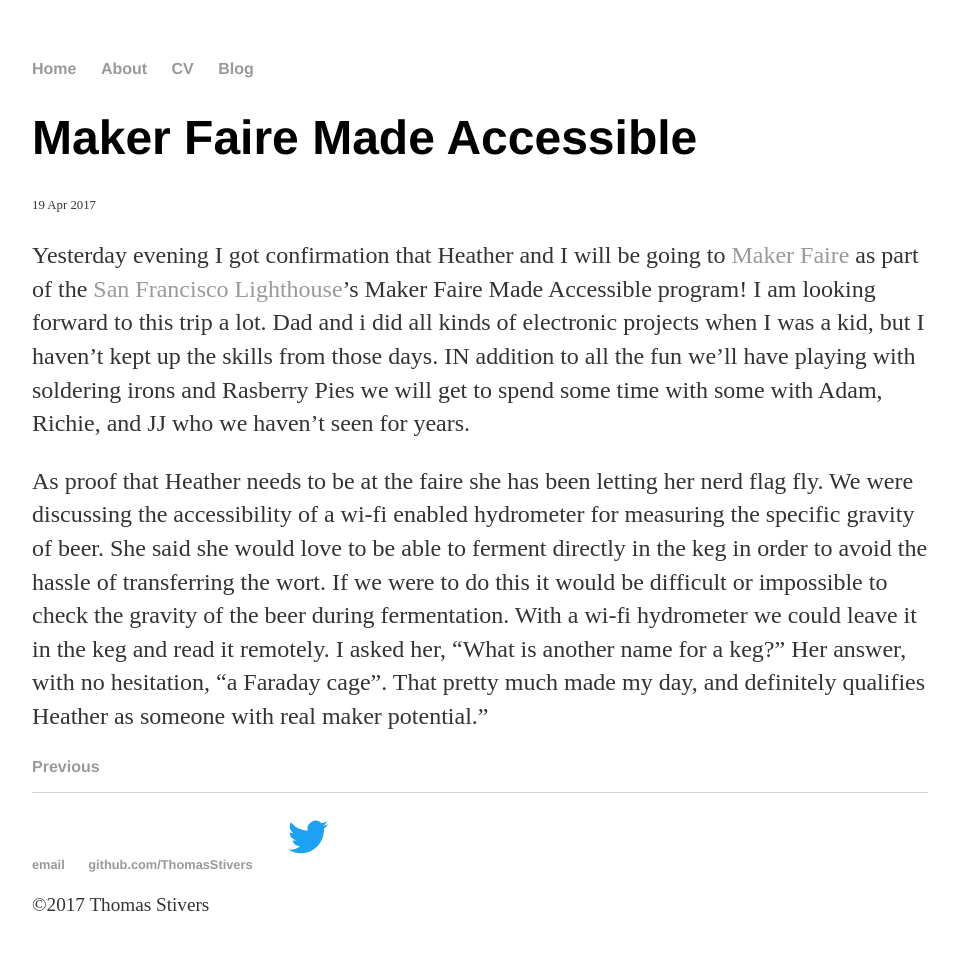
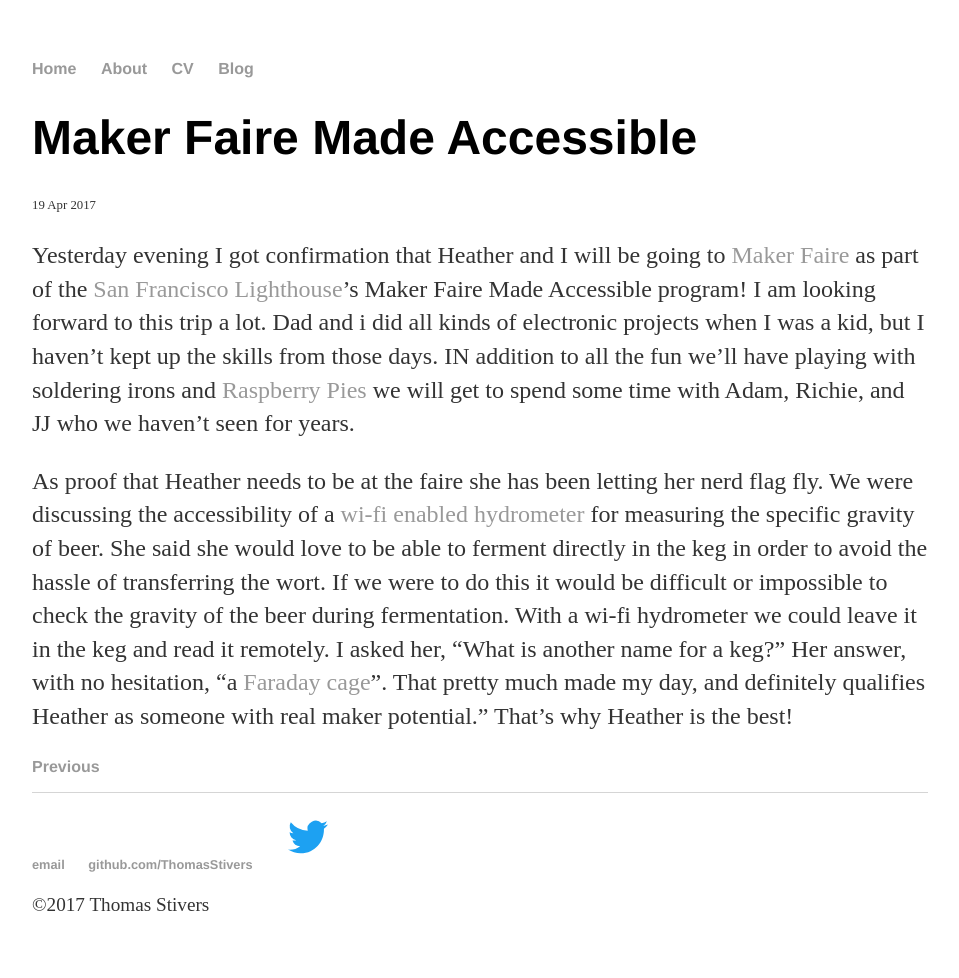
Before and after one commit to ThomasStivers/ThomasStivers.github.io, a Jekyll site: the page built from _posts/2017-04-19-maker-faire.md, in a window 1280 px wide. Shown: the whole page, without its empty margins (160-1119 px from the left). Built offline with Jekyll 4.4.1, drawn with Linux system fonts in a browser that asks for light colours.

Commit message:
Made updates to the latest blog post.

```diff
--- a/_posts/2017-04-19-maker-faire.md
+++ b/_posts/2017-04-19-maker-faire.md
@@ -4,6 +4,6 @@
 date: 2017-04-19
 ---
 
-Yesterday evening I got confirmation that Heather and I will be going to [Maker Faire](http://makerfaire.com/) as part of the [San Francisco Lighthouse](http://lighthouse-sf.org)'s Maker Faire Made Accessible program! I am looking forward to this trip a lot. Dad and i did all kinds of electronic projects when I was a kid, but I haven't kept up the skills from those days. IN addition to all the fun we'll have playing with soldering irons and Rasberry Pies we will get to spend some time with some with Adam, Richie, and JJ who we haven't seen for years.
+Yesterday evening I got confirmation that Heather and I will be going to [Maker Faire](http://makerfaire.com/) as part of the [San Francisco Lighthouse](http://lighthouse-sf.org)'s Maker Faire Made Accessible program! I am looking forward to this trip a lot. Dad and i did all kinds of electronic projects when I was a kid, but I haven't kept up the skills from those days. IN addition to all the fun we'll have playing with soldering irons and [Raspberry Pies](https://www.raspberrypi.org/) we will get to spend some time with Adam, Richie, and JJ who we haven't seen for years.
 
-As proof that Heather needs to be at the faire she has been letting her nerd flag fly. We were discussing the accessibility of a wi-fi enabled hydrometer for measuring the specific gravity of beer. She said she would love to be able to ferment directly in the keg in order to avoid the hassle of transferring the wort. If we were to do this it would be difficult or impossible to check the gravity of the beer during fermentation. With a wi-fi hydrometer we could leave it in the keg and read it remotely. I asked her, "What is another name for a keg?" Her answer, with no hesitation, "a Faraday cage". That pretty much made my day, and definitely qualifies Heather as someone with real maker potential."
+As proof that Heather needs to be at the faire she has been letting her nerd flag fly. We were discussing the accessibility of a [wi-fi enabled hydrometer](https://tilthydrometer.com/products/brewometer) for measuring the specific gravity of beer. She said she would love to be able to ferment directly in the keg in order to avoid the hassle of transferring the wort. If we were to do this it would be difficult or impossible to check the gravity of the beer during fermentation. With a wi-fi hydrometer we could leave it in the keg and read it remotely. I asked her, "What is another name for a keg?" Her answer, with no hesitation, "a [Faraday cage](https://en.wikipedia.org/wiki/Faraday_cage)". That pretty much made my day, and definitely qualifies Heather as someone with real maker potential." That's why Heather is the best!
```
